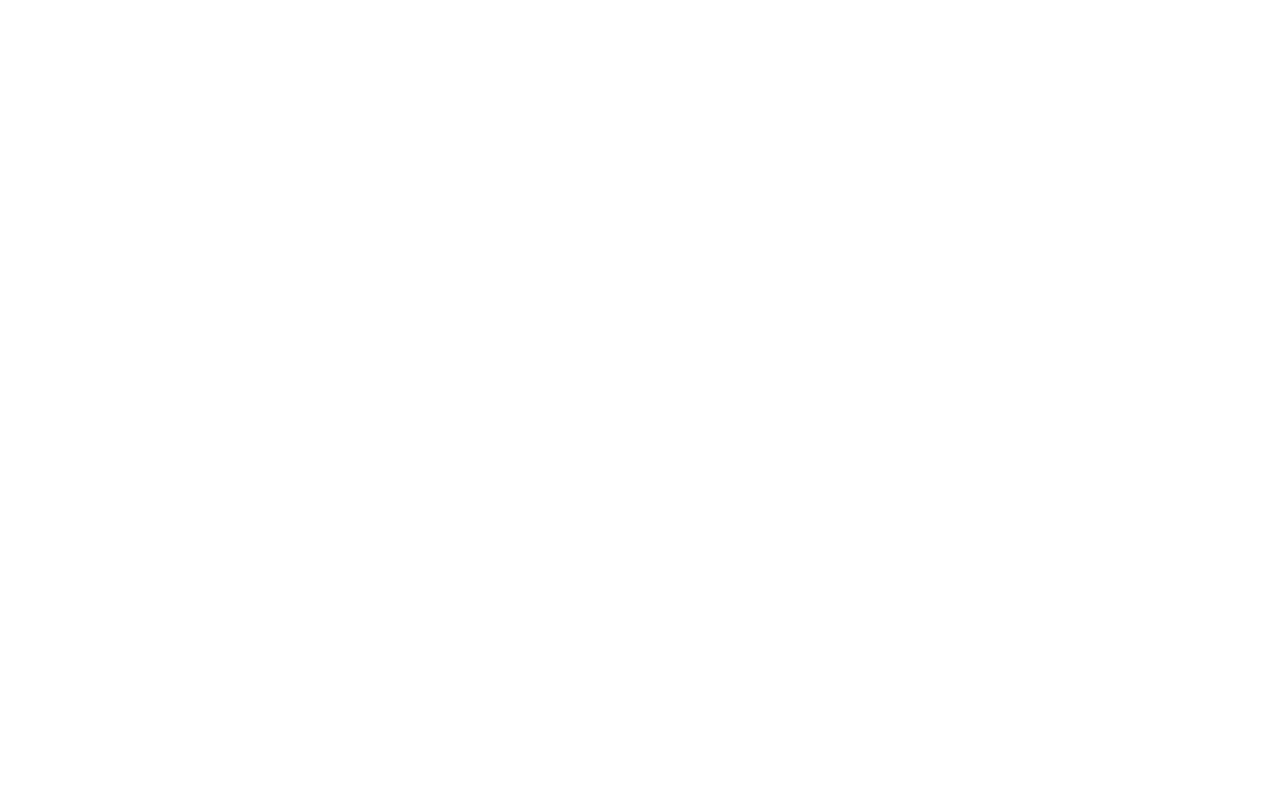
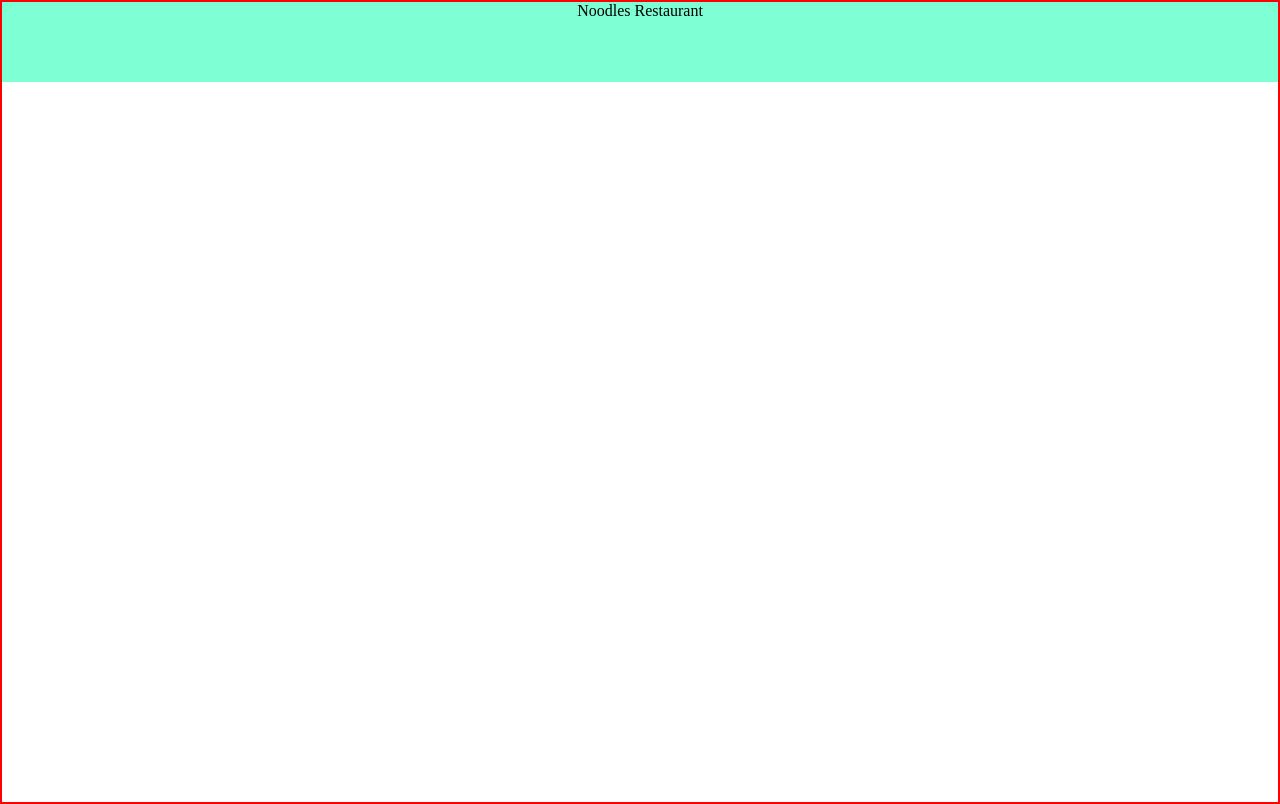
Before and after one commit to Somesh1007/odin-restaurant, a website built with webpack: page dist/index.html in a window 1280 px wide. Built offline with Linux system fonts and the light colour scheme.

Commit message:
Add Initial Setup, HTML and CSS

```diff
--- /dev/null
+++ b/src/styles.css
@@ -0,0 +1,23 @@
+:root {
+    --full-height: 100vh;
+    --full-width: 100vw;
+    --header-height: calc(var(--full-height) / 10)
+}
+
+body {
+    margin: 0px;
+    padding: 0px;
+}
+
+#content {
+    height: var(--full-height);
+    border: 2px solid red;
+
+}
+
+
+.header {
+    height: var(--header-height);
+    background-color: aquamarine;
+    text-align: center;
+}
```
Also changed, not shown: dist/index.html, dist/main.js, styles.css (deleted).
